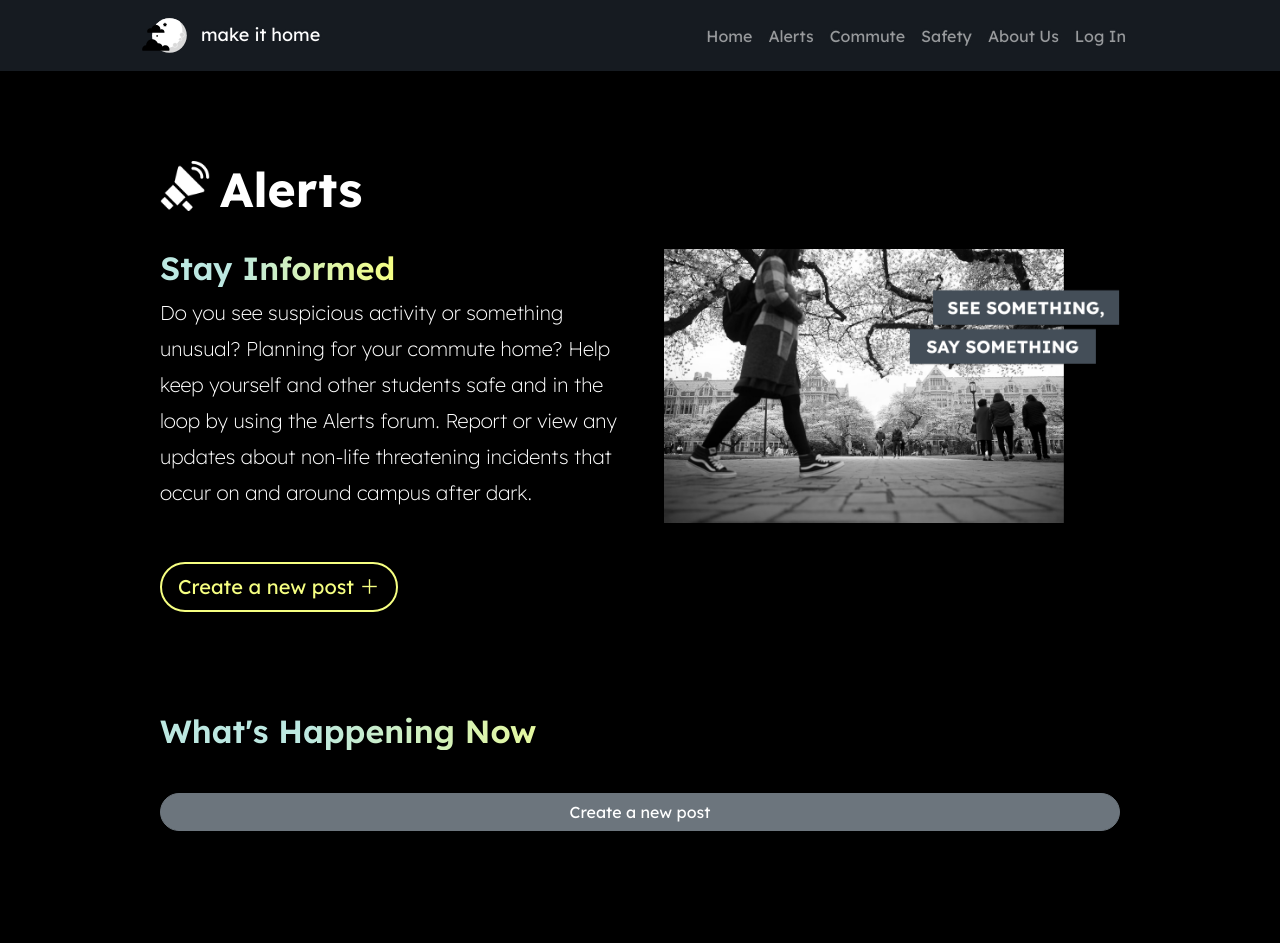
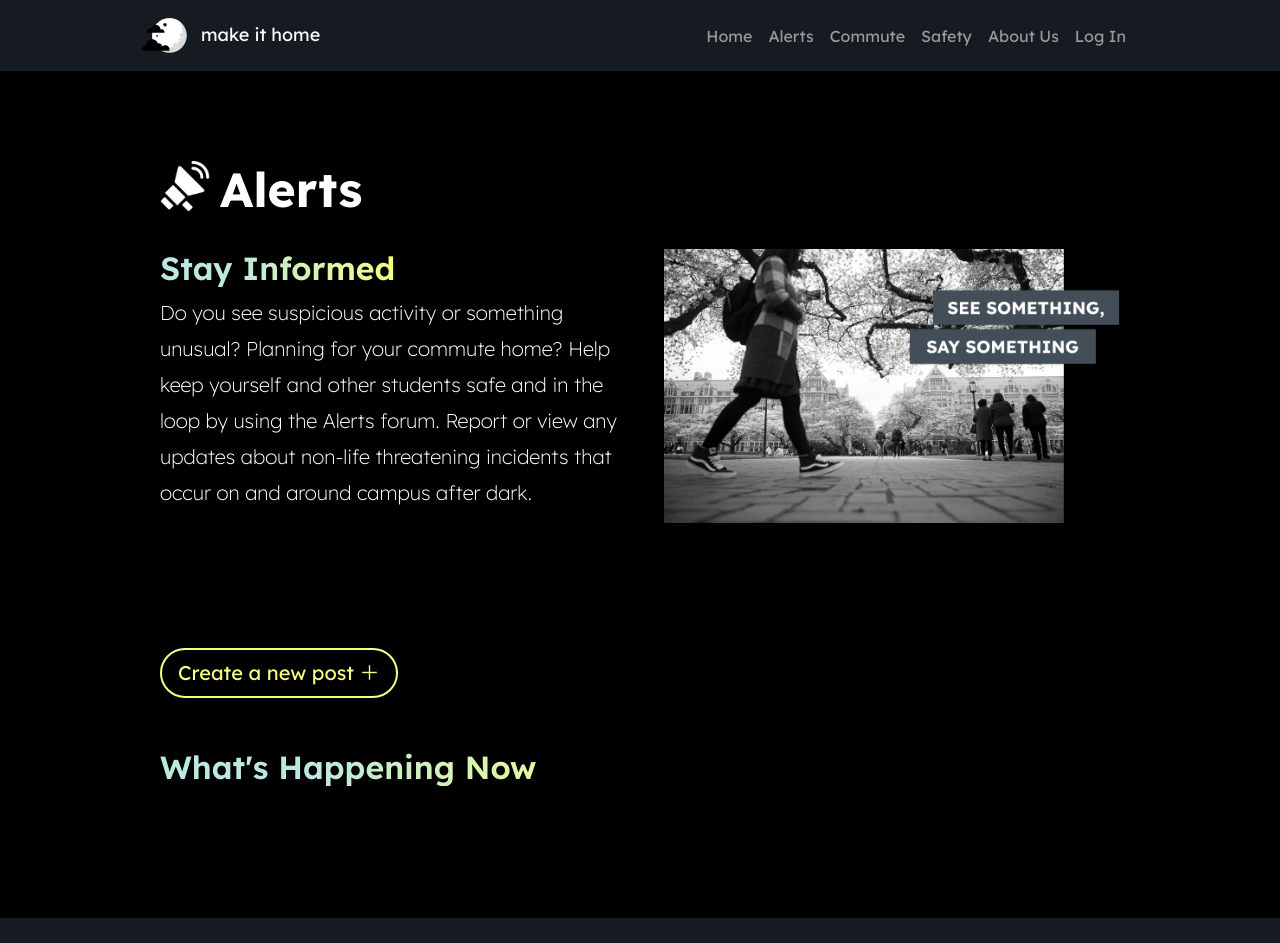
Before and after one commit to UW-INFO442-AU22/GeriatricGoats, a React (Create React App) app: page /alerts in a window 1280 px wide. Shown: the top 943 px of the page. Built offline with nearby package versions, Linux system fonts and the light colour scheme; no server answers.

Commit message:
fixed 2 buttons

```diff
--- /dev/null
+++ b/src/Alerts.css
@@ -0,0 +1,85 @@
+/* CSS used only for Alerts page */
+.alerts-gradient-text {
+    background-image: linear-gradient(to right, #BCE8E1 15%, #F6FF81 50%);
+    background-clip: text;
+    color: transparent;
+}
+
+.quad-walk-img {
+    height: auto;
+    width: 100%;
+    padding-bottom: 40px;
+}
+
+.page-content {
+ /*     margin: 50px 0; */
+}
+
+.btn {
+    margin: 35px 0 50px 0;
+    border-radius: 50px;
+}
+
+.btn-primary.outline {
+    border: 2px solid #F6FF81;
+    color: #F6FF81;
+    background-color: transparent;
+}
+
+.btn-primary.outline:hover {
+    color: #161B21;
+    background-color: #F6FF81;
+}
+
+.cancel-btn {
+    margin: 10px 0 10px 10px;
+}
+
+.submit-btn {
+    margin: 10px;
+}
+
+.post-card {
+    margin: 8px 0;
+    border-width: 4px;
+    border-radius: 10px;
+}
+
+.post-header {
+    color: #677189;
+    font-weight: 300;
+}
+
+.post-title {
+    font-size: 24px;
+    font-weight: 400;
+}
+
+.post-tag {
+    font-size: medium;
+    font-weight: 400;
+    margin-left: 10px;
+}
+
+.post-location {
+    color: #677189;
+    font-size: 18px;
+    font-weight: 300;
+    margin: 10px 0;
+}
+
+.post-upvote {
+    font-size: 18px;
+    font-weight: 300;
+}
+
+.upvote-btn {
+    margin-right: 10px;
+}
+
+/* Responsive styling */
+@media screen and (min-width: 820px) {
+    .quad-walk-img {
+        padding-left: 20px;
+    }
+}
--- a/src/Alerts.js
+++ b/src/Alerts.js
@@ -30,15 +30,15 @@ export function Alerts() {
           <Col>
             <h2 className="alerts-gradient-text">Stay Informed</h2>
             <p className="page-description">Do you see suspicious activity or something unusual? Planning for your commute home? Help keep yourself and other students safe and in the loop by using the Alerts forum. Report or view any updates about non-life threatening incidents that occur on and around campus after dark.</p>
-            <Button variant="primary" className="btn btn-primary btn-lg outline" onClick={handleShow}>Create a new post ＋</Button>
           </Col>
           <Col>
             <img className="quad-walk-img" src={quadWalk} alt="People walking across the Quad"></img>
           </Col>
         </Row>
+
+      {/* margins need to be reduced perhaps */}
         <div className="page-content">
-          <h2 className="alerts-gradient-text">What's Happening Now</h2>
-          {/* Create post button here --> need to separate makeform components first */}
+
           <MakeForm />
         </div>
       </div>
@@ -91,11 +91,11 @@ function MakeForm() {
   // returns title, MakeCard (parent component of posts, takes in postList), and button to make new post
   // also renders the Modal (popup with forum)
   return (
-    <div>
+    <div >
+            <Button variant="primary" className="btn btn-primary btn-lg outline" onClick={handleShow}>Create a new post ＋</Button>
+            <h2 className="alerts-gradient-text">What's Happening Now</h2>
+
       <Stack gap={2} className="col-md-12 mx-auto">
-        <Button variant="secondary" onClick={handleShow}>
-          Create a new post
-        </Button>
         <MakeCard posts={postList} />
       </Stack>
 
```
